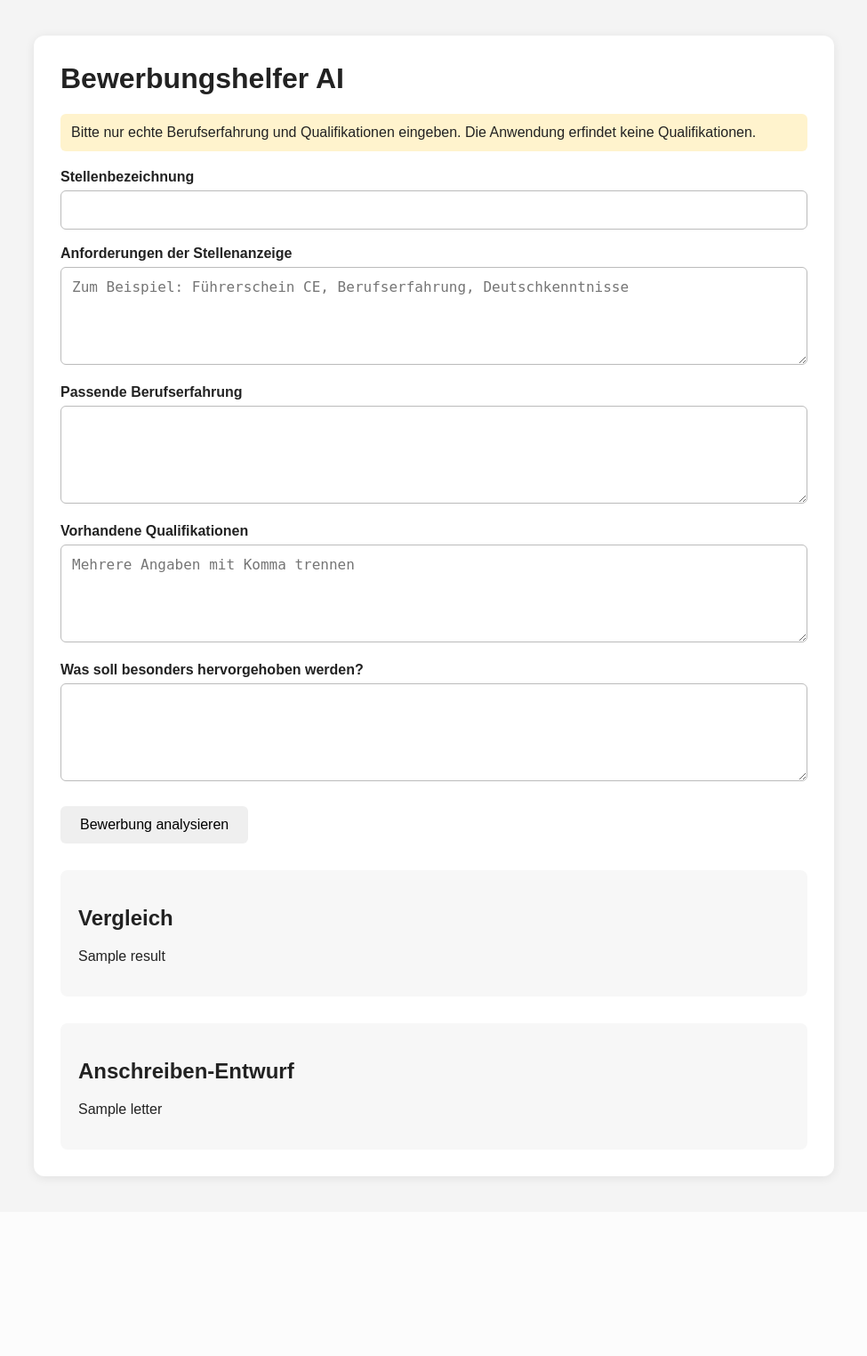
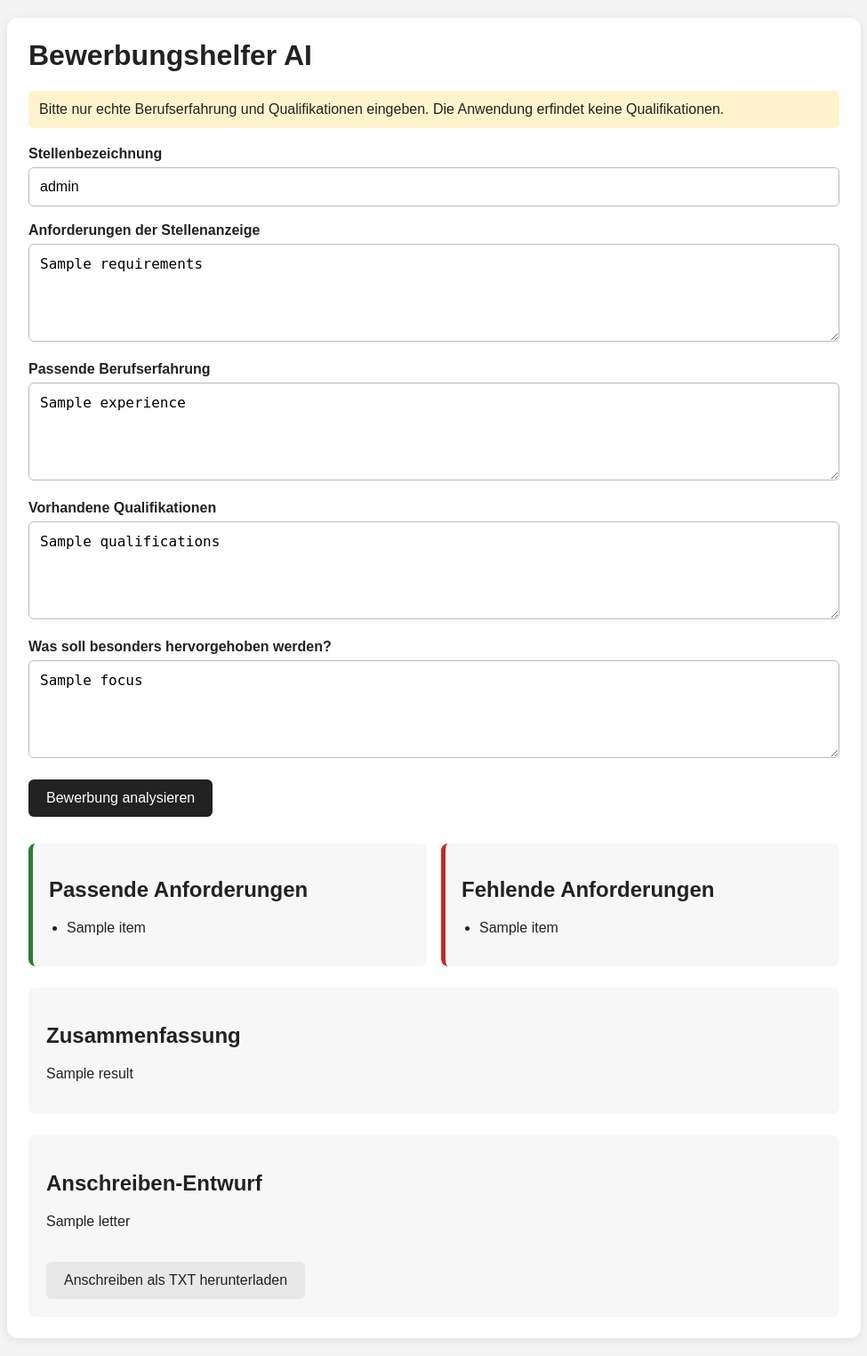
Before and after one commit to mkimmel55-png/bewerbungshelfer-ai, a Flask app: template templates/index.html in a window 1280 px wide. Shown: the whole page at 89% size, without its empty margins (152-1127 px from the left). Before the commit the page ends 1328 px from the top, so only its background shows below. Run offline with Flask 3, Linux system fonts and the light colour scheme; the template is opened without the code that fills it: most values are stand-ins (such as "Sample title", 1, 10 or a date in 2020).

Commit message:
Improve web interface for v0.4.0

```diff
--- a/templates/index.html
+++ b/templates/index.html
@@ -6,18 +6,26 @@
     <title>Bewerbungshelfer AI</title>
 
     <style>
+        * {
+            box-sizing: border-box;
+        }
+
         body {
             font-family: Arial, sans-serif;
-            max-width: 900px;
-            margin: 40px auto;
-            padding: 0 20px;
+            margin: 0;
             background: #f4f4f4;
             color: #222;
         }
 
+        .page {
+            max-width: 1000px;
+            margin: 0 auto;
+            padding: 20px;
+        }
+
         .container {
             background: white;
-            padding: 30px;
+            padding: 24px;
             border-radius: 12px;
             box-shadow: 0 2px 12px rgba(0,0,0,0.08);
         }
@@ -35,7 +43,6 @@
         input,
         textarea {
             width: 100%;
-            box-sizing: border-box;
             padding: 12px;
             margin-top: 6px;
             border: 1px solid #bbb;
@@ -48,17 +55,65 @@
             resize: vertical;
         }
 
-        button {
-            margin-top: 24px;
-            padding: 12px 22px;
+        button,
+        .download-button {
+            display: inline-block;
+            margin-top: 20px;
+            padding: 12px 20px;
             border: 0;
             border-radius: 6px;
+            font-size: 16px;
             cursor: pointer;
-            font-size: 16px;
+            text-decoration: none;
         }
 
-        .result {
+        button {
+            background: #222;
+            color: white;
+        }
+
+        .download-button {
+            background: #e8e8e8;
+            color: #222;
+        }
+
+        .notice {
+            margin-bottom: 20px;
+            padding: 12px;
+            background: #fff3cd;
+            border-radius: 6px;
+        }
+
+        .error {
+            margin-bottom: 20px;
+            padding: 12px;
+            background: #f8d7da;
+            border-radius: 6px;
+        }
+
+        .results-grid {
+            display: grid;
+            grid-template-columns: 1fr 1fr;
+            gap: 16px;
             margin-top: 30px;
+        }
+
+        .result-box {
+            padding: 18px;
+            border-radius: 8px;
+            background: #f7f7f7;
+        }
+
+        .matched {
+            border-left: 5px solid #2e7d32;
+        }
+
+        .missing {
+            border-left: 5px solid #c62828;
+        }
+
+        .letter {
+            margin-top: 24px;
             padding: 20px;
             background: #f7f7f7;
             border-radius: 8px;
@@ -70,17 +125,29 @@
             font-family: Arial, sans-serif;
         }
 
-        .notice {
-            margin-bottom: 20px;
-            padding: 12px;
-            background: #fff3cd;
-            border-radius: 6px;
+        ul {
+            padding-left: 20px;
+        }
+
+        @media (max-width: 700px) {
+            .page {
+                padding: 10px;
+            }
+
+            .container {
+                padding: 18px;
+            }
+
+            .results-grid {
+                grid-template-columns: 1fr;
+            }
         }
     </style>
 </head>
 
 <body>
 
+<div class="page">
     <div class="container">
 
         <h1>Bewerbungshelfer AI</h1>
@@ -90,6 +157,12 @@
             Die Anwendung erfindet keine Qualifikationen.
         </div>
 
+        {% if error %}
+        <div class="error">
+            {{ error }}
+        </div>
+        {% endif %}
+
         <form method="post">
 
             <label for="role">Stellenbezeichnung</label>
@@ -97,7 +170,7 @@
                 type="text"
                 id="role"
                 name="role"
-            required
+                value="{{ form_data.role }}"
             >
 
             <label for="requirements">
@@ -107,7 +180,7 @@
                 id="requirements"
                 name="requirements"
                 placeholder="Zum Beispiel: Führerschein CE, Berufserfahrung, Deutschkenntnisse"
-        ></textarea>
+            >{{ form_data.requirements }}</textarea>
 
             <label for="experience">
                 Passende Berufserfahrung
@@ -115,7 +188,7 @@
             <textarea
                 id="experience"
                 name="experience"
-        ></textarea>
+            >{{ form_data.experience }}</textarea>
 
             <label for="qualifications">
                 Vorhandene Qualifikationen
@@ -124,7 +197,7 @@
                 id="qualifications"
                 name="qualifications"
                 placeholder="Mehrere Angaben mit Komma trennen"
-        ></textarea>
+            >{{ form_data.qualifications }}</textarea>
 
             <label for="focus">
                 Was soll besonders hervorgehoben werden?
@@ -132,7 +205,7 @@
             <textarea
                 id="focus"
                 name="focus"
-        ></textarea>
+            >{{ form_data.focus }}</textarea>
 
             <button type="submit">
                 Bewerbung analysieren
@@ -140,27 +213,64 @@
 
         </form>
 
-    {% if result %}
-    <div class="result">
+        {% if matched or missing %}
+        <div class="results-grid">
 
-        <h2>Vergleich</h2>
+            <div class="result-box matched">
+                <h2>Passende Anforderungen</h2>
 
-        <pre>{{ result }}</pre>
+                {% if matched %}
+                <ul>
+                    {% for item in matched %}
+                    <li>{{ item }}</li>
+                    {% endfor %}
+                </ul>
+                {% else %}
+                <p>Keine passenden Anforderungen erkannt.</p>
+                {% endif %}
+            </div>
+
+            <div class="result-box missing">
+                <h2>Fehlende Anforderungen</h2>
+
+                {% if missing %}
+                <ul>
+                    {% for item in missing %}
+                    <li>{{ item }}</li>
+                    {% endfor %}
+                </ul>
+                {% else %}
+                <p>Keine fehlenden Anforderungen erkannt.</p>
+                {% endif %}
+            </div>
 
         </div>
         {% endif %}
 
+        {% if result %}
+        <div class="letter">
+            <h2>Zusammenfassung</h2>
+            <pre>{{ result }}</pre>
+        </div>
+        {% endif %}
+
         {% if letter %}
-    <div class="result">
-
+        <div class="letter">
             <h2>Anschreiben-Entwurf</h2>
 
             <pre>{{ letter }}</pre>
 
+            <a
+                class="download-button"
+                href="/download-letter"
+            >
+                Anschreiben als TXT herunterladen
+            </a>
         </div>
         {% endif %}
 
     </div>
+</div>
 
 </body>
 </html>
```
Lines whose indentation alone changed are shown as unchanged.
